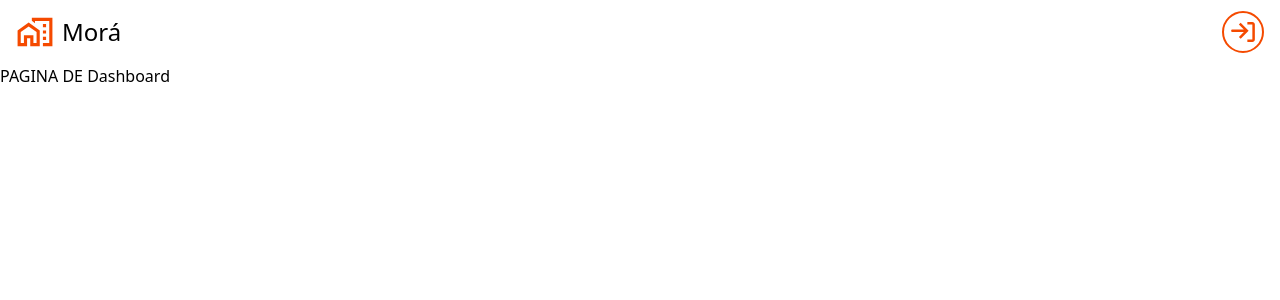
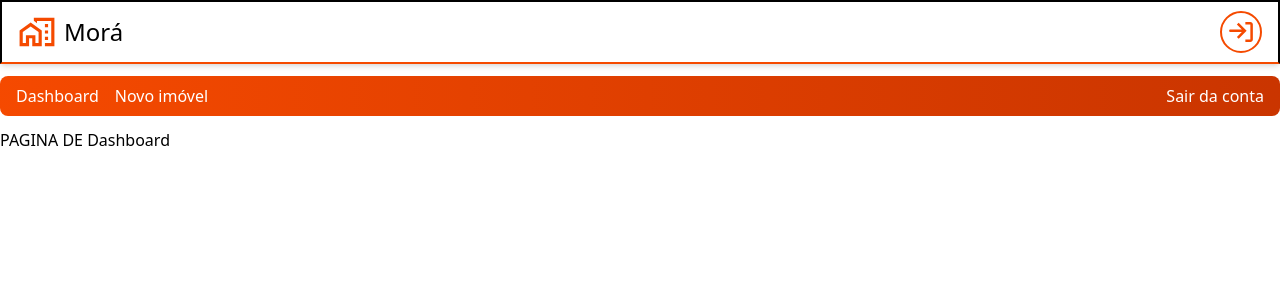
Before and after one commit to MariaJuliaAS/mora, a React (Vite) app: page /dashboard in a window 1280 px wide. Shown: the top 300 px of the page. Built offline with nearby package versions, Linux system fonts and the light colour scheme; no server answers.

Commit message:
Header do dashboard

```diff
--- /dev/null
+++ b/src/components/dashboardHeader/index.tsx
@@ -0,0 +1,20 @@
+import { Link } from "react-router-dom";
+import { signOut } from "firebase/auth";
+import { auth } from "../../services/firebaseConnection";
+
+export function DashboardHeader() {
+    async function handleLogOut() {
+        await signOut(auth)
+    }
+
+    return (
+        <div className="bg-gradient-to-r from-orange-600 to-orange-700 px-4 rounded-lg my-3 h-10 flex items-center w-full font-medium text-white gap-4">
+            <Link className="transition-all hover:scale-105" to='/dashboard'>Dashboard</Link>
+            <Link className="transition-all hover:scale-105" to='/dashboard/new'>Novo imóvel</Link>
+
+            <button onClick={handleLogOut} className="ml-auto cursor-pointer transition-all hover:scale-105">
+                Sair da conta
+            </button>
+        </div>
+    )
+}
--- a/src/components/header/index.tsx
+++ b/src/components/header/index.tsx
@@ -9,7 +9,7 @@ export function Header() {
     const { signed, loadingAuth } = useContext(AuthContext);
 
     return (
-        <div className="bg-white flex items-center justify-center h-16 max-w-full">
+        <div className="bg-white flex items-center justify-center h-16 max-w-full border-2 border-b-orange-600 shadow-md">
             <header className="flex justify-between items-center w-full max-w-7xl mx-auto px-4">
                 <Link to='/'>
                     <div className="flex items-center gap-2">
--- a/src/pages/dashboard/index.tsx
+++ b/src/pages/dashboard/index.tsx
@@ -1,5 +1,10 @@
+import { DashboardHeader } from "../../components/dashboardHeader"
+
 export function Dashboard() {
     return (
-        <h1>PAGINA DE Dashboard</h1>
+        <div>
+            <DashboardHeader />
+            <h1>PAGINA DE Dashboard</h1>
+        </div>
     )
 }
```
